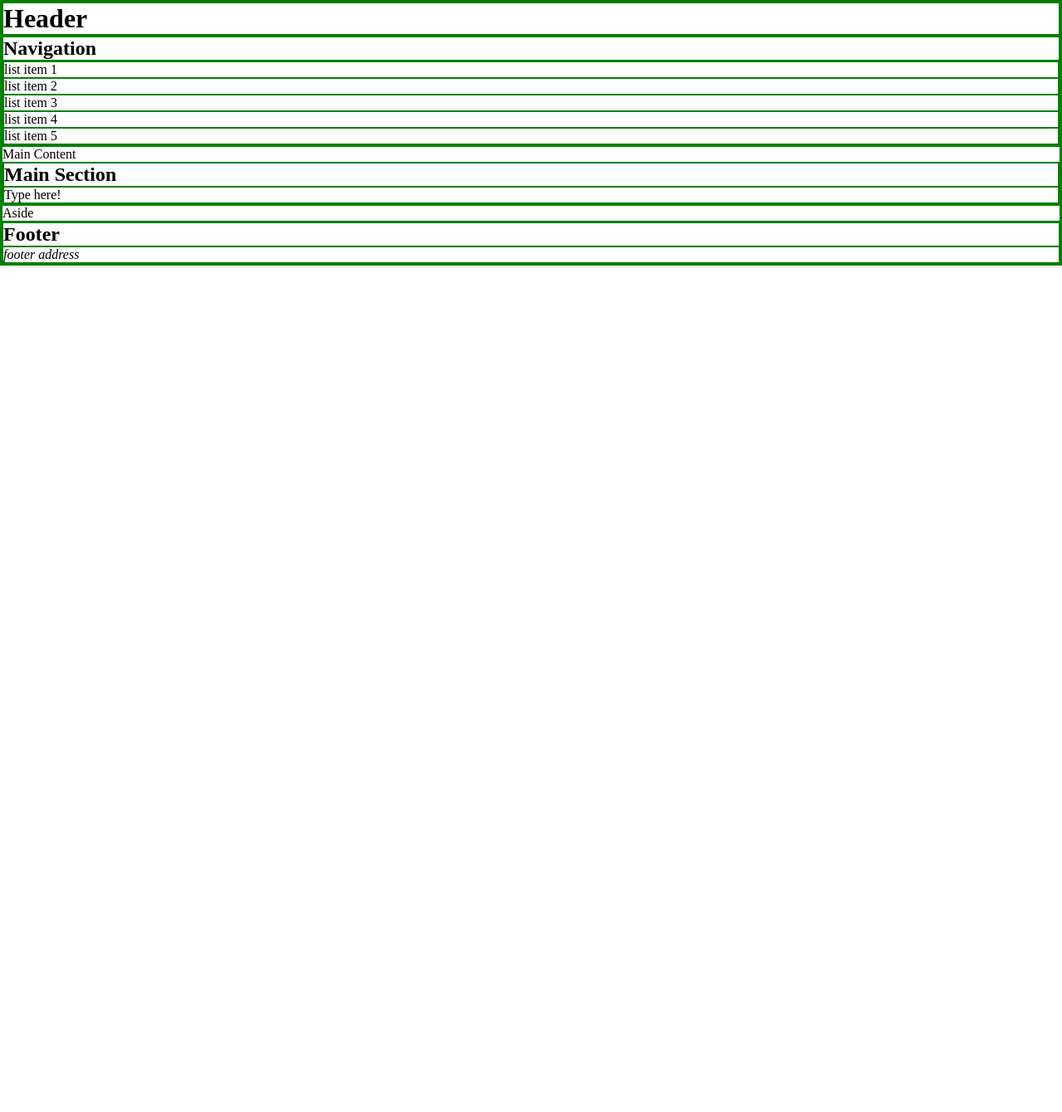
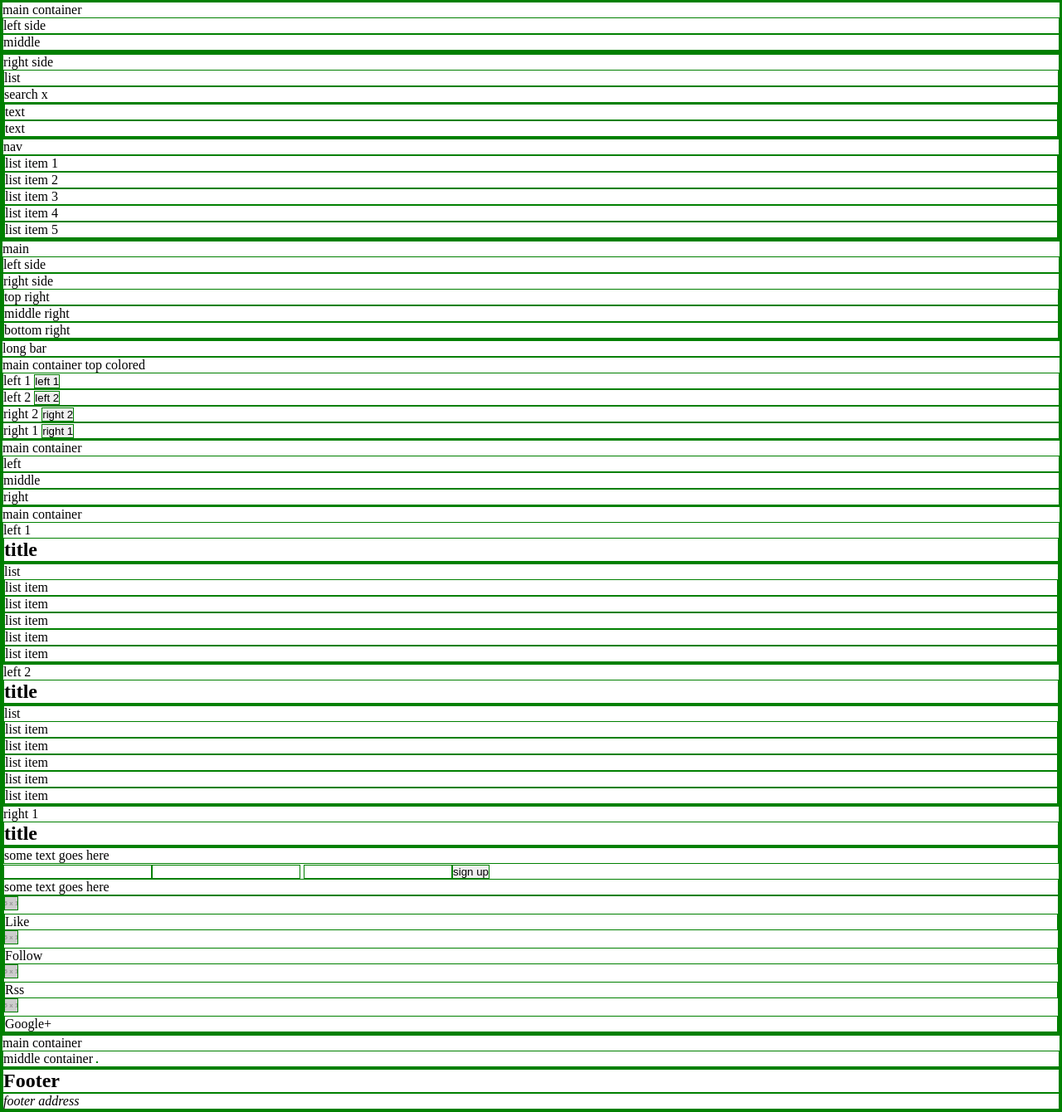
Before and after one commit to jyorkey007/e_commerce_site, a plain HTML site: page index.html in a window 1280 px wide. Shown: the whole page at 83% size. Before the commit the page ends 800 px from the top, so only its background shows below. Drawn offline with Linux system fonts and the light colour scheme; placeholder pictures from the web are drawn by us.

Commit message:
finished layout

```diff
--- a/index.html
+++ b/index.html
@@ -3,16 +3,26 @@
   <head>
     <meta charset="utf-8">
     <link rel="stylesheet" href="css/main.css">
-    <title></title>
+    <title>e-commerce site</title>
     <!-- <meta name="description" content="content here"> -->
     <!-- <meta name="author" content="content"> -->
   </head>
   <body>
-  <header>
-    <h1>Header</h1>
-  </header>
-  <nav>
-    <h2>Navigation</h2>
+  <header>main container
+    <div>left side</div>
+    <div>middle
+      <div></div>
+      <div></div>
+    </div>
+    <div>right side
+      <div>list</div>
+      <div>search x</div>
+      <div>
+        <div>text</div>
+        <div>text</div>
+      </div>
+    </div>
+    <nav>nav
       <ul>
         <li><!-- <a href=”#”> -->list item 1</a></li>
         <li><!-- <a href=”#”> -->list item 2</a></li>
@@ -21,14 +31,82 @@
         <li><!-- <a href=”#”> -->list item 5</a></li>
       </ul>
     </nav>
-  <main>
-  Main Content
-    <section>
-      <h2>Main Section</h2>
-      <p>Type here!</p>
-    </section>
-  </main>
-  <aside>Aside</aside>
+  </header>
+    <div>main
+      <div>left side</div>
+      <div>right side
+        <div>top right</div>
+        <div>middle right</div>
+        <div>bottom right</div>
+      </div>
+    </div>
+    <div>long bar</div>
+    <div>main container top colored
+      <div>left 1
+        <button>left 1</button>
+      </div>
+      <div>left 2
+        <button>left 2</button>
+      </div>
+      <div>right 2
+        <button>right 2</button>
+      </div>
+      <div>right 1
+        <button>right 1</button>
+      </div>
+    </div>
+    <div>main container
+      <div>left</div>
+      <div>middle</div>
+      <div>right</div>
+    </div>
+    <div>main container
+      <div>left 1
+        <h2>title</h2>
+        <hr>
+        <ul>list
+          <li>list item</li>
+          <li>list item</li>
+          <li>list item</li>
+          <li>list item</li>
+          <li>list item</li>
+        </ul>
+      </div>
+      <div>left 2
+        <h2>title</h2>
+        <hr>
+        <ul>list
+          <li>list item</li>
+          <li>list item</li>
+          <li>list item</li>
+          <li>list item</li>
+          <li>list item</li>
+        </ul>
+      </div>
+      <div>right 1
+        <h2>title</h2>
+        <hr>
+        <p>some text goes here</p>
+        <input type="text"><input type="text">
+        <input type="text"><button>sign up</button>
+        <p>some text goes here</p>
+        <div>
+          <img src="http://placehold.it/15x15">
+          <p>Like</p>
+          <img src="http://placehold.it/15x15">
+          <p>Follow</p>
+          <img src="http://placehold.it/15x15">
+          <p>Rss</p>
+          <img src="http://placehold.it/15x15">
+          <p>Google&plus;</p>
+        </div>
+      </div>
+    </div>
+    <div>main container
+      <div>middle container
+        <img>
+      </div>
+    </div>
   <footer>
     <h2>Footer</h2>
     <address>footer address</address>
```
Lines whose indentation alone changed are shown as unchanged.
